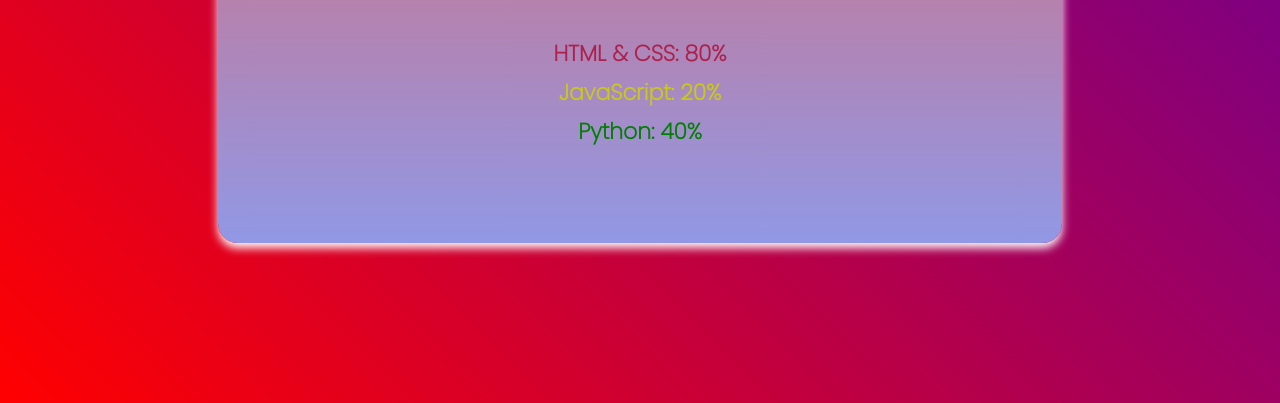
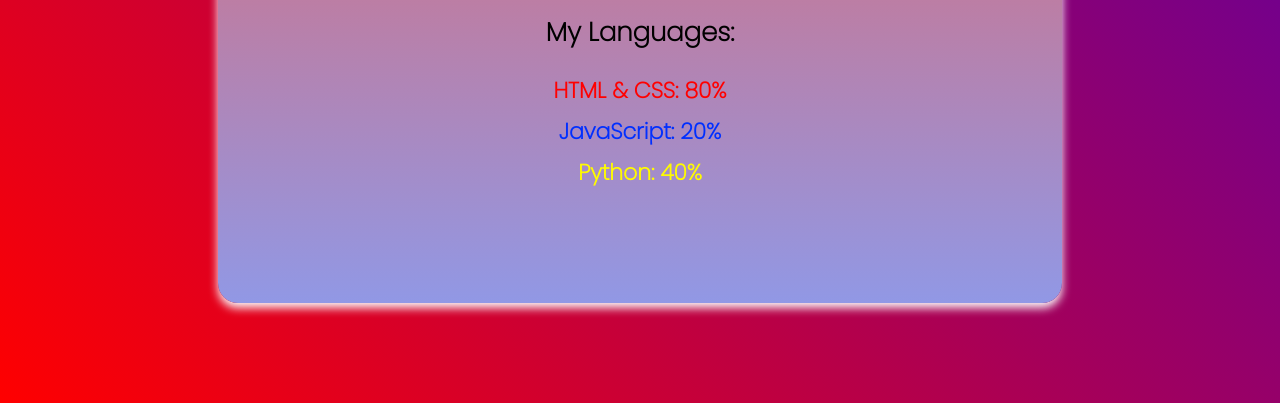
Before and after one commit to frostaybek/Card, a plain HTML site: page index.html in a window 1280 px wide. Shown: the part 397-800 px from the top of the page. Drawn offline with Linux system fonts and the light colour scheme.

Commit message:
Updated
2.3.2022 Updated

```diff
--- a/style.css
+++ b/style.css
@@ -3,25 +3,32 @@
 *{
     margin: 0%;
     padding: 0%;
+    box-sizing: border-box;
     font-family: Poppins;
 }
 
 body{
     background: -webkit-repeating-linear-gradient(45deg, red, blue) no-repeat;
     height: 100vh;
-    background-size: 200%;
+    background-size: 180%;
+    display: flex;
+    justify-content: center;
+    align-items: center;
+    flex-direction: column;
+}
+
+::selection{
+    color: rgb(255, 255, 255);
+    background-color: rgb(2, 120, 128);
 }
 
 #main{
-    position: absolute;
-    top: 10%;
-    left: 17%;
-    right: 17%;
-    bottom: 20%;
+    width: 66%;
     border-radius: 20px;
     background: linear-gradient(#e66465, #9198e5);
     background-size: 400%;
-    box-shadow: 0px 5px 10px white;
+    box-shadow: 0px 5px 10px rgb(250, 250, 250);
+    height: 600px;
 }
 
 img{
@@ -29,40 +36,43 @@ img{
     height: 140px;
     border-radius: 50%;
     display: block;
-    margin-left: auto;
-    margin-right: auto;
+    margin: 0 auto;
     margin-top: 40px;
+    pointer-events: none;
 }
 
 h1{
     text-align: center;
-    line-height: 60px;
+    line-height: 80px;
 }
 
 p{
     text-align: center;
     font-weight: 800;
+    font-size: 20px;
+    margin: 0px 80px;
 }
 
 h3{
     text-align: center;
     margin-top: 20px;
-    margin-bottom: 40px;
+    margin-bottom: 22px;
+    font-size: 26px;
 }
 
 .p{
-    margin-top: 6px;
+    margin-top: 8px;
     font-size: 22px;
 }
 
 #first{
-    color: rgb(173, 33, 75);
+    color: rgb(255, 0, 0);
 }
 
 #second{
-    color: rgb(201, 201, 26);
+    color: rgb(0, 47, 255);
 }
 
 #third{
-    color: green;
+    color: rgb(255, 251, 0);
 }
```
